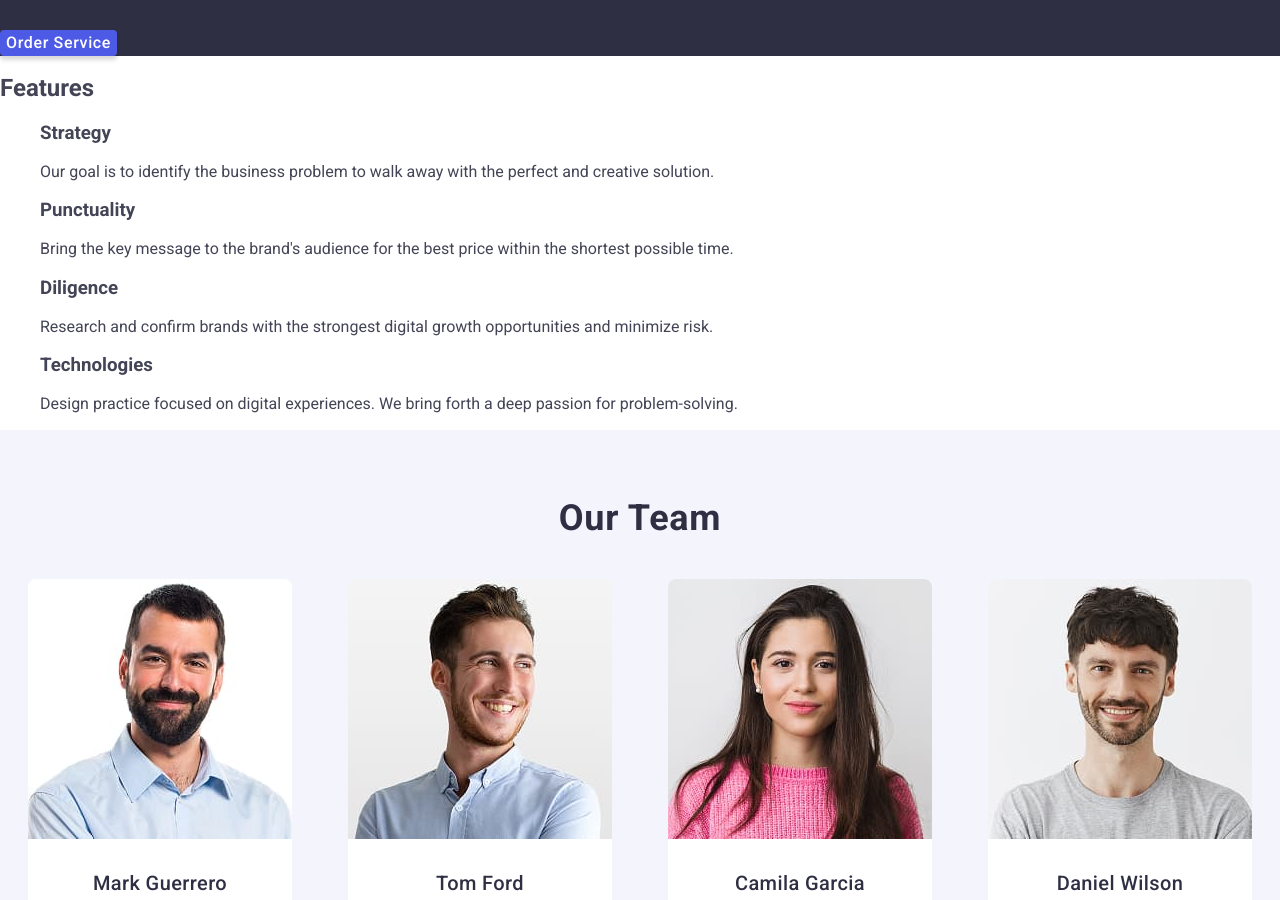
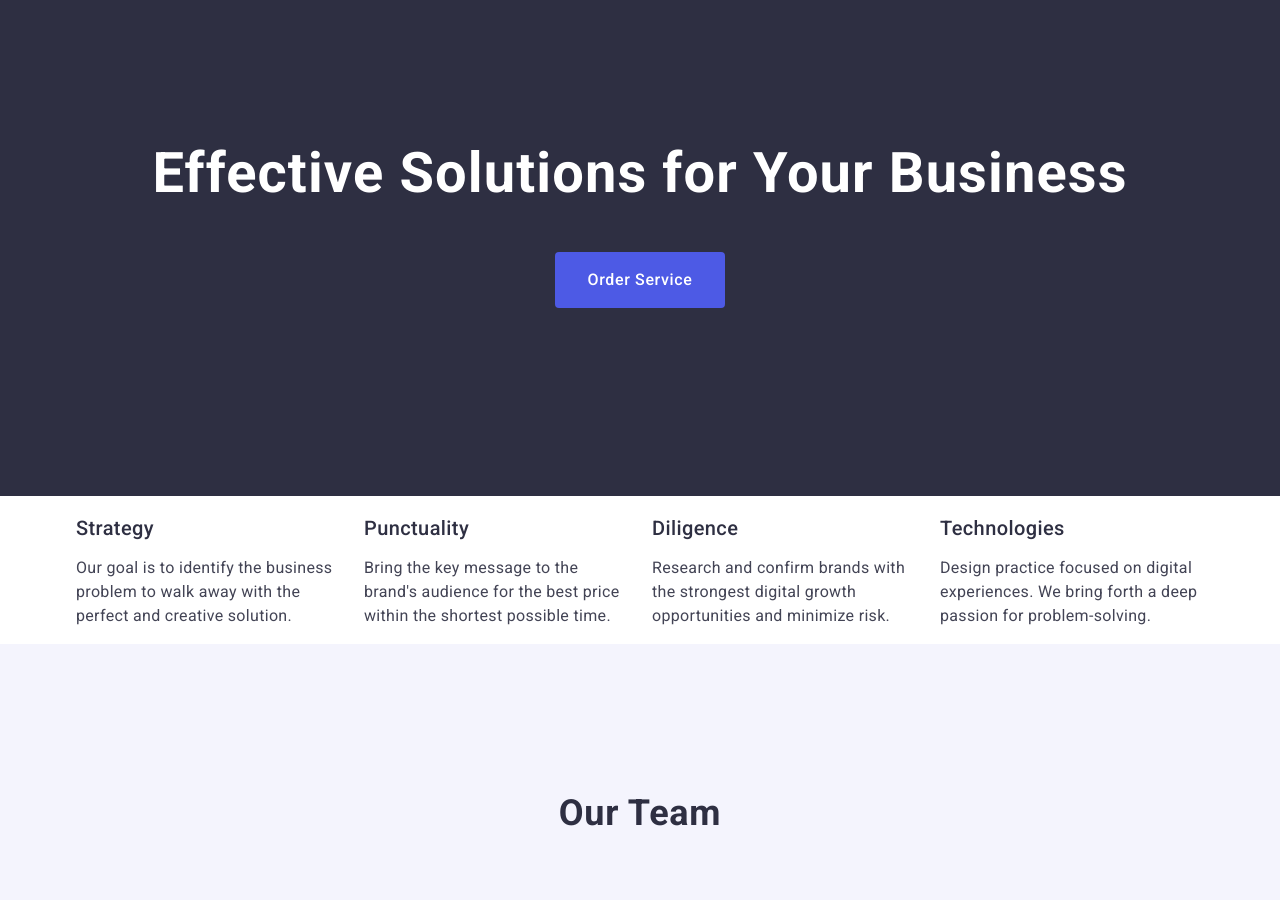
Before and after one commit to Kolyada-Ruslana/goit-markup-hw-02, a plain HTML site: page index.html in a window 1280 px wide. Shown: the part 280-1180 px from the top of the page. Drawn offline with nearby package versions, Linux system fonts and the light colour scheme.

Commit message:
Initial full push

```diff
--- a/css/styles.css
+++ b/css/styles.css
@@ -13,8 +13,8 @@ a {
     text-decoration: none;
 }
 
-.header-logo {
-    font-family: "Raleway", sans-serif;
+.logo {
+    font-family: 'Raleway', sans-serif;
     font-weight: 700;
     font-size: 18px;
     line-height: 1.17;
@@ -23,13 +23,28 @@ a {
     color: #4d5ae5;
 }
 
-.footer-logo .logo-part {
+.header-logo .logo-part {
+    color: #2e2f42;
+}
+
+.footer-logo {
+    font-family: "Raleway", sans-serif;
+    font-weight: 700;
+    font-size: 18px;
+    line-height: 1.17;
+    letter-spacing: 0.03em;
+    display: inline-block;
+    margin-bottom: 16px;
+    text-transform: uppercase
+    color: #4d5ae5;
+}
+
+.logo-part {
     color: #f4f4fd;
 }
 
-.nav-link:hover,
-.nav-link:focus {
-    color: #404bbf;
+.contacts {
+    font-style: normal;
 }
 
 .contacts-link {
@@ -39,54 +54,95 @@ a {
     color: #434455;
 }
 
+.nav-link:hover,
+.nav-link:focus,
 .contacts-link:hover,
 .contacts-link:focus {
     color: #404bbf;
 }
 
-
-.contacts {
-    font-style: normal;
-}
-
-
-.page-footer {
-    background: #2e2f42;
-    color: #fff;
-    }
-
-.container {
-    background: #2e2f42;
+.hero-section {
+    background-color: #2e2f42;
+    padding: 188px 0;
 }
 
 .hero-title {
-    background: #2e2f42;
-    font-family: "Roboto", sans-serif;
-    font-weight: 700;
     font-size: 56px;
-    line-height: 1.07143;
+    line-height: 1.07;
+    text-align: center;
     letter-spacing: 0.02em;
-    text-align: center;
-    color: #fff;
+    color: #ffffff;
+    margin-bottom: 48px;
 }
 
 .hero-button {
-    box-shadow: 0 4px 4px 0 rgba(0, 0, 0, 0.15);
-    background: #4d5ae5;
-    border-radius: 4px;
-    border: none;
-    cursor: pointer;
+    display: block;
+    margin: 0 auto;
+    background-color: #4d5ae5;
     font-family: "Roboto", sans-serif;
     font-weight: 500;
     font-size: 16px;
     line-height: 1.5;
     letter-spacing: 0.04em;
-    color: #fff;
+    color: #ffffff;
+    padding: 16px 32px;
+    border: none;
+    border-radius: 4px;
+    cursor: pointer;
+    transition: background-color 250ms ease;
+}
+
+.hero-button:hover,
+.hero-button:focus {
+    background-color: #404bbf;
+}
+
+.sr-only {
+    position: absolute;
+    width: 1px;
+    height: 1px;
+    padding: 0;
+    margin: -1px;
+    overflow: hidden;
+    clip: rect(0, 0, 0, 0);
+    white-space: nowrap;
+    border: 0;
+}
+
+.features-list {
+    display: flex;
+    gap: 24px;
+    list-style: none;
+    padding: 0;
+    margin: 0 auto;
+    justify-content: center;
+    max-width: 1128px;
+}
+
+.feature-title {
+    font-weight: 500;
+    font-size: 20px;
+    line-height: 1.2;
+    letter-spacing: 0.02em;
+    color: #2e2f42;
+    margin-bottom: 8px;
+}
+
+.feature-text {
+    font-size: 16px;
+    line-height: 1.5;
+    letter-spacing: 0.02em;
+    color: #434455;
+}
+
+.features-list li {
+    flex: 1;
+    max-width: 264px;
 }
 
 .team-section {
-    background-color: #F4F4FD;
-    padding: 40px 0;
+    background-color: #f4f4fd;
+    padding: 120px 0;
 }
 
 .team-title {
@@ -96,33 +152,29 @@ a {
     letter-spacing: 0.02em;
     text-transform: capitalize;
     color: #2e2f42;
-    margin-bottom: 40px;
+    margin-bottom: 72px;
 }
 
 .team-list {
+    list-style: none;
     display: flex;
-    flex-wrap: wrap;
-    justify-content: space-around;
-    list-style-type: none;
+    gap: 24px;
+    justify-content: center;
     padding: 0;
     margin: 0;
 }
 
 .team-item {
     background-color: #ffffff;
-    border-radius: 8px;
+    border-radius: 0 0 4px 4px;
+    box-shadow: 0px 2px 1px rgba(0, 0, 0, 0.08),
+        0px 1px 1px rgba(0, 0, 0, 0.16),
+        0px 1px 6px rgba(0, 0, 0, 0.08);
     overflow: hidden;
-    width: 264px;
 }
 
-.team-img {
-    width: 100%;
-    height: auto;
-    display: block;
-}
-
-.team-info {
-    padding-top: 32px;
+.team-card {
+    text-align: center;
 }
 
 .team-name {
@@ -131,21 +183,15 @@ a {
     line-height: 1.2;
     letter-spacing: 0.02em;
     color: #2e2f42;
-     margin: 0 0 8px 0;
+    margin: 32px 0 8px;
 }
-
 
 .team-role {
     font-size: 16px;
     line-height: 1.5;
     letter-spacing: 0.02em;
     color: #434455;
-    margin: 0;
-        }
-
-.team-card {
-    text-align: center;
-    padding-bottom: 32px;
+    margin-bottom: 32px;
 }
 
 .portfolio-title {
@@ -175,8 +221,18 @@ a {
     color: #434455;
 }
 
+.page-footer {
+    background: #2e2f42;
+}
+
 .footer-paragraph {
+    color: #f4f4fd;
+}
+
+.nav-link {
+    font-weight: 500;
+    font-size: 16px;
     line-height: 1.5;
-    color: var(--footer-text-color, #F4F4FD);
     letter-spacing: 0.02em;
+    color: #2e2f42;
 }
--- a/index.html
+++ b/index.html
@@ -55,24 +55,28 @@
             <h2 class="sr-only">Features</h2>
             <ul class="features-list">
                 <li>
-                    <h3>Strategy</h3>
-                    <p>Our goal is to identify the business problem to walk away with the perfect and creative solution.
+                    <h3 class="feature-title">Strategy</h3>
+                    <p class="feature-text">
+                        Our goal is to identify the business problem to walk away with the perfect and creative solution.
                     </p>
                 </li>
                 <li>
-                    <h3>Punctuality</h3>
-                    <p>Bring the key message to the brand's audience for the best price within the shortest possible
-                        time.</p>
-                </li>
-                <li>
-                    <h3>Diligence</h3>
-                    <p>Research and confirm brands with the strongest digital growth opportunities and minimize risk.
+                    <h3 class="feature-title">Punctuality</h3>
+                    <p class="feature-text">
+                        Bring the key message to the brand's audience for the best price within the shortest possible time.
                     </p>
                 </li>
                 <li>
-                    <h3>Technologies</h3>
-                    <p>Design practice focused on digital experiences. We bring forth a deep passion for
-                        problem-solving.</p>
+                    <h3 class="feature-title">Diligence</h3>
+                    <p class="feature-text">
+                        Research and confirm brands with the strongest digital growth opportunities and minimize risk.
+                    </p>
+                </li>
+                <li>
+                    <h3 class="feature-title">Technologies</h3>
+                    <p class="feature-text">
+                        Design practice focused on digital experiences. We bring forth a deep passion for problem-solving.
+                    </p>
                 </li>
             </ul>
         </section>
@@ -165,7 +169,6 @@
             Increase the flow of customers and sales for your business with digital marketing & growth solutions.
         </p>
     </footer>
-
 </body>
 
 </html>
```
Lines whose indentation alone changed are shown as unchanged.
